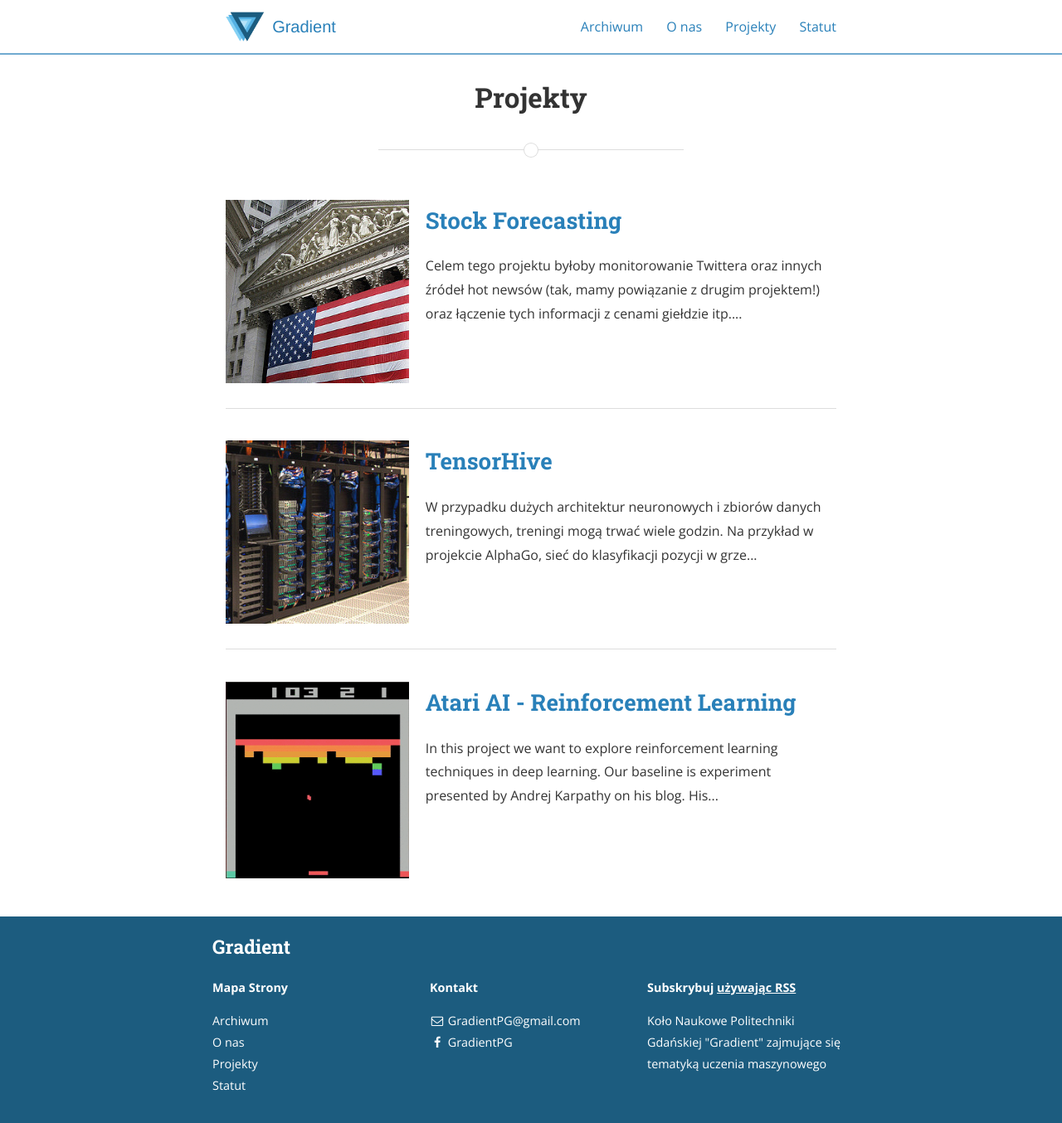
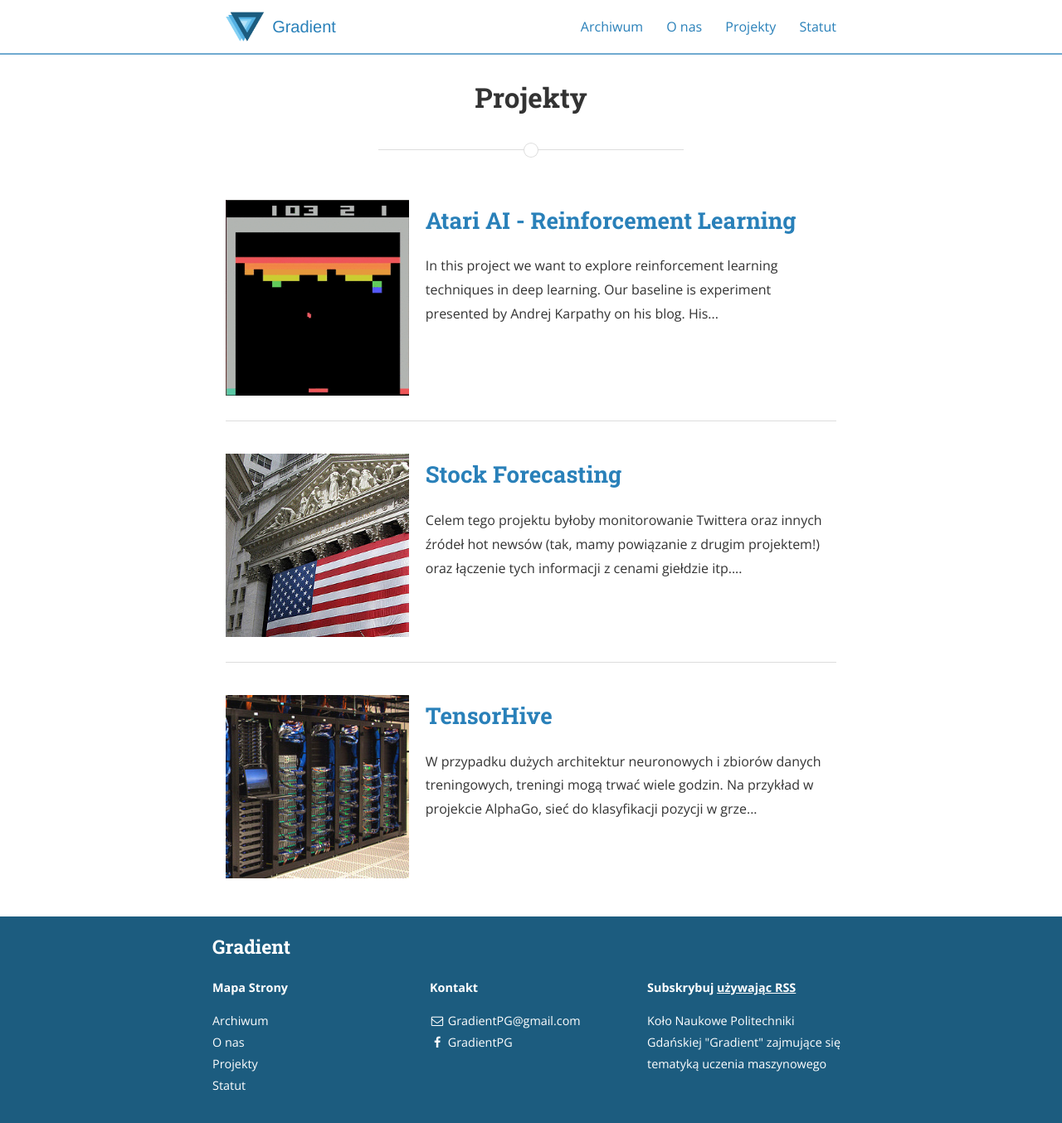
Before and after one commit to jpowie01/GradientPG, a Jekyll site: the page built from projekty.html, in a window 1280 px wide. Shown: the whole page at 83% size. Built offline with Jekyll 4.4.1, drawn with Linux system fonts in a browser that asks for light colours; nearby versions of some CDN libraries.

Commit message:
Posortowanie projektow po tytule

```diff
--- a/projekty.html
+++ b/projekty.html
@@ -6,7 +6,8 @@ permalink: /projekty/
 
 {% if site.categories.Projekty %}
 	<ul class="post-list" style="margin-bottom: 20px;">
-		{% for post in site.categories.Projekty %}
+		{% assign sorted_posts = (site.categories.Projekty | sort: 'title') %}
+		{% for post in sorted_posts %}
 			<li style="padding: 10px 0;">
 				<img src="{{ post.thumbnail | prepend: site.baseurl }}" style="width: 30%; margin-right: 20px; margin-bottom: 30px; float: left;" />
 				<section>
```
